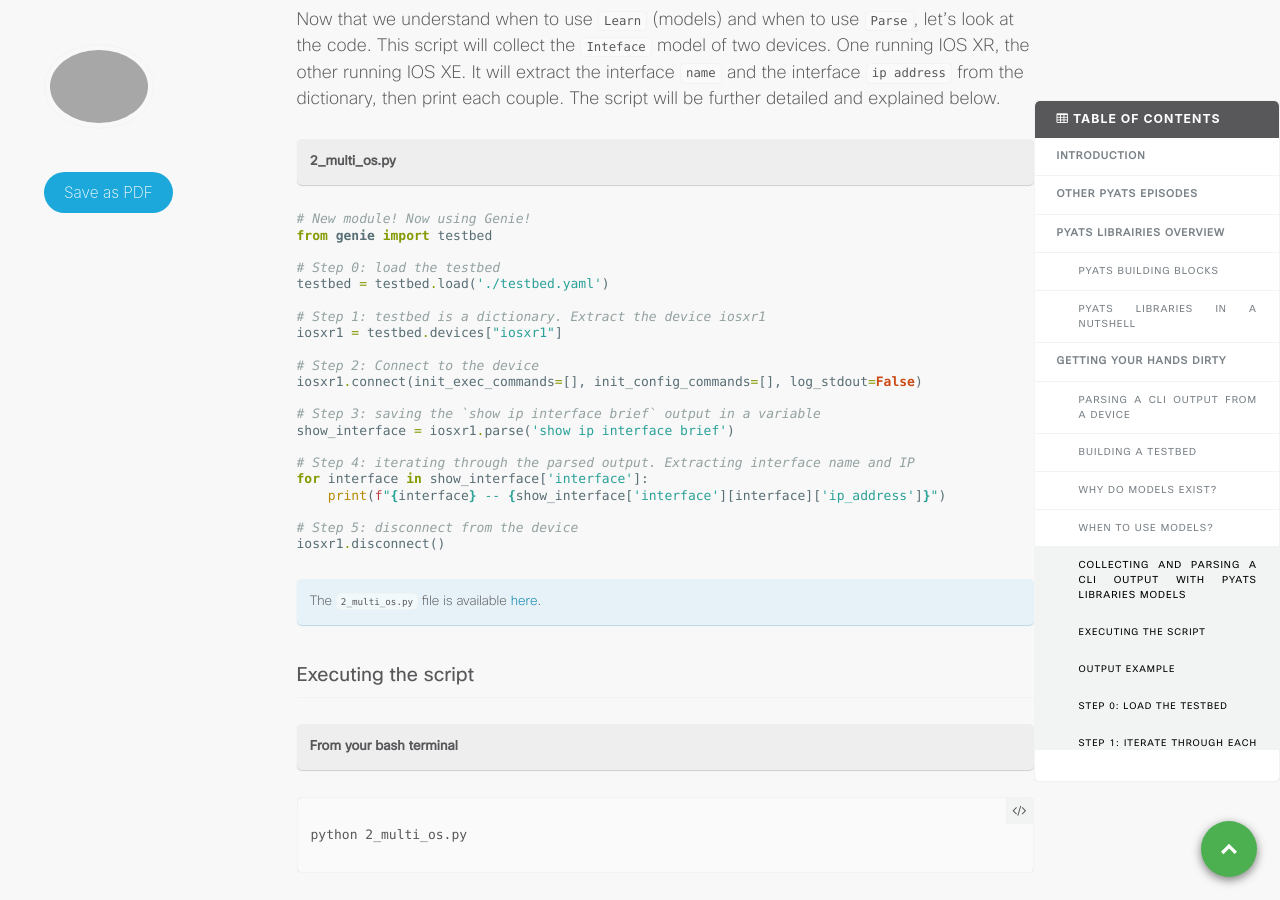
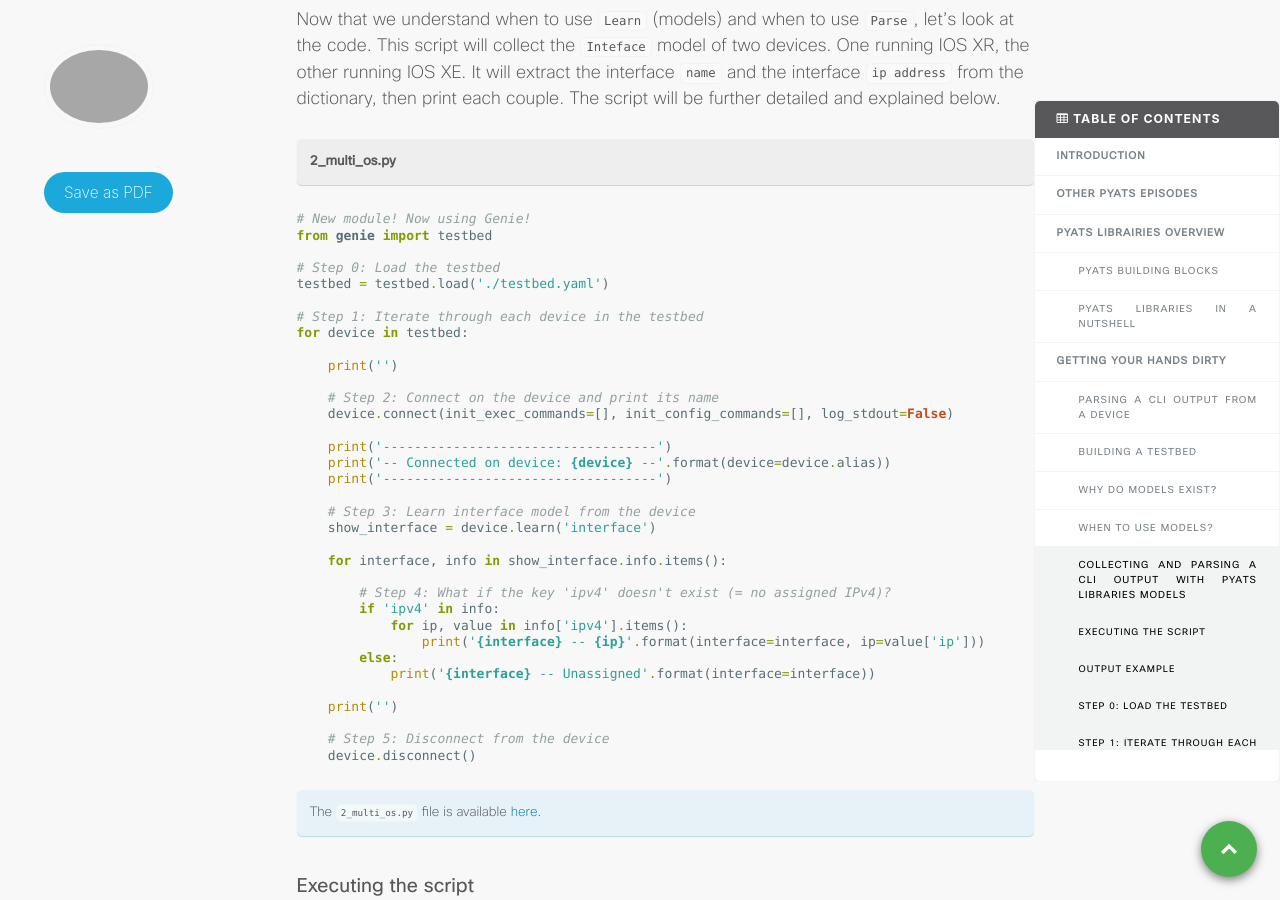
Before and after one commit to xrdocs/programmability, a Jekyll site: the page built from _tutorials/pyats-series-be-a-model.md, in a window 1280 px wide and 900 px high, scrolled down 5925 px. Built offline with Jekyll 4.4.1, drawn with Linux system fonts in a browser that asks for light colours; comment, search, counter and statistics services are not loaded.

Commit message:
python script

```diff
--- a/_tutorials/pyats-series-be-a-model.md
+++ b/_tutorials/pyats-series-be-a-model.md
@@ -263,24 +263,37 @@ Now that we understand when to use `Learn` (models) and when to use `Parse`, let
 <div class="highlight"><pre><span></span><span class="c1"># New module! Now using Genie!</span>
 <span class="kn">from</span> <span class="nn">genie</span> <span class="kn">import</span> <span class="n">testbed</span>
 
-<span class="c1"># Step 0: load the testbed</span>
+<span class="c1"># Step 0: Load the testbed</span>
 <span class="n">testbed</span> <span class="o">=</span> <span class="n">testbed</span><span class="o">.</span><span class="n">load</span><span class="p">(</span><span class="s1">&#39;./testbed.yaml&#39;</span><span class="p">)</span>
 
-<span class="c1"># Step 1: testbed is a dictionary. Extract the device iosxr1</span>
-<span class="n">iosxr1</span> <span class="o">=</span> <span class="n">testbed</span><span class="o">.</span><span class="n">devices</span><span class="p">[</span><span class="s2">&quot;iosxr1&quot;</span><span class="p">]</span>
+<span class="c1"># Step 1: Iterate through each device in the testbed</span>
+<span class="k">for</span> <span class="n">device</span> <span class="ow">in</span> <span class="n">testbed</span><span class="p">:</span>
 
-<span class="c1"># Step 2: Connect to the device</span>
-<span class="n">iosxr1</span><span class="o">.</span><span class="n">connect</span><span class="p">(</span><span class="n">init_exec_commands</span><span class="o">=</span><span class="p">[],</span> <span class="n">init_config_commands</span><span class="o">=</span><span class="p">[],</span> <span class="n">log_stdout</span><span class="o">=</span><span class="kc">False</span><span class="p">)</span>
+    <span class="nb">print</span><span class="p">(</span><span class="s1">&#39;&#39;</span><span class="p">)</span>
 
-<span class="c1"># Step 3: saving the `show ip interface brief` output in a variable</span>
-<span class="n">show_interface</span> <span class="o">=</span> <span class="n">iosxr1</span><span class="o">.</span><span class="n">parse</span><span class="p">(</span><span class="s1">&#39;show ip interface brief&#39;</span><span class="p">)</span>
+    <span class="c1"># Step 2: Connect on the device and print its name</span>
+    <span class="n">device</span><span class="o">.</span><span class="n">connect</span><span class="p">(</span><span class="n">init_exec_commands</span><span class="o">=</span><span class="p">[],</span> <span class="n">init_config_commands</span><span class="o">=</span><span class="p">[],</span> <span class="n">log_stdout</span><span class="o">=</span><span class="kc">False</span><span class="p">)</span>
 
-<span class="c1"># Step 4: iterating through the parsed output. Extracting interface name and IP</span>
-<span class="k">for</span> <span class="n">interface</span> <span class="ow">in</span> <span class="n">show_interface</span><span class="p">[</span><span class="s1">&#39;interface&#39;</span><span class="p">]:</span>
-    <span class="nb">print</span><span class="p">(</span><span class="sa">f</span><span class="s2">&quot;</span><span class="si">{</span><span class="n">interface</span><span class="si">}</span><span class="s2"> -- </span><span class="si">{</span><span class="n">show_interface</span><span class="p">[</span><span class="s1">&#39;interface&#39;</span><span class="p">][</span><span class="n">interface</span><span class="p">][</span><span class="s1">&#39;ip_address&#39;</span><span class="p">]</span><span class="si">}</span><span class="s2">&quot;</span><span class="p">)</span>
+    <span class="nb">print</span><span class="p">(</span><span class="s1">&#39;-----------------------------------&#39;</span><span class="p">)</span>
+    <span class="nb">print</span><span class="p">(</span><span class="s1">&#39;-- Connected on device: </span><span class="si">{device}</span><span class="s1"> --&#39;</span><span class="o">.</span><span class="n">format</span><span class="p">(</span><span class="n">device</span><span class="o">=</span><span class="n">device</span><span class="o">.</span><span class="n">alias</span><span class="p">))</span>
+    <span class="nb">print</span><span class="p">(</span><span class="s1">&#39;-----------------------------------&#39;</span><span class="p">)</span>
 
-<span class="c1"># Step 5: disconnect from the device</span>
-<span class="n">iosxr1</span><span class="o">.</span><span class="n">disconnect</span><span class="p">()</span>
+    <span class="c1"># Step 3: Learn interface model from the device</span>
+    <span class="n">show_interface</span> <span class="o">=</span> <span class="n">device</span><span class="o">.</span><span class="n">learn</span><span class="p">(</span><span class="s1">&#39;interface&#39;</span><span class="p">)</span>
+
+    <span class="k">for</span> <span class="n">interface</span><span class="p">,</span> <span class="n">info</span> <span class="ow">in</span> <span class="n">show_interface</span><span class="o">.</span><span class="n">info</span><span class="o">.</span><span class="n">items</span><span class="p">():</span>
+
+        <span class="c1"># Step 4: What if the key &#39;ipv4&#39; doesn&#39;t exist (= no assigned IPv4)?</span>
+        <span class="k">if</span> <span class="s1">&#39;ipv4&#39;</span> <span class="ow">in</span> <span class="n">info</span><span class="p">:</span>
+            <span class="k">for</span> <span class="n">ip</span><span class="p">,</span> <span class="n">value</span> <span class="ow">in</span> <span class="n">info</span><span class="p">[</span><span class="s1">&#39;ipv4&#39;</span><span class="p">]</span><span class="o">.</span><span class="n">items</span><span class="p">():</span>
+                <span class="nb">print</span><span class="p">(</span><span class="s1">&#39;</span><span class="si">{interface}</span><span class="s1"> -- </span><span class="si">{ip}</span><span class="s1">&#39;</span><span class="o">.</span><span class="n">format</span><span class="p">(</span><span class="n">interface</span><span class="o">=</span><span class="n">interface</span><span class="p">,</span> <span class="n">ip</span><span class="o">=</span><span class="n">value</span><span class="p">[</span><span class="s1">&#39;ip&#39;</span><span class="p">]))</span>
+        <span class="k">else</span><span class="p">:</span>
+            <span class="nb">print</span><span class="p">(</span><span class="s1">&#39;</span><span class="si">{interface}</span><span class="s1"> -- Unassigned&#39;</span><span class="o">.</span><span class="n">format</span><span class="p">(</span><span class="n">interface</span><span class="o">=</span><span class="n">interface</span><span class="p">))</span>
+
+    <span class="nb">print</span><span class="p">(</span><span class="s1">&#39;&#39;</span><span class="p">)</span>
+
+    <span class="c1"># Step 5: Disconnect from the device</span>
+    <span class="n">device</span><span class="o">.</span><span class="n">disconnect</span><span class="p">()</span>
 </pre></div>
 
 The `2_multi_os.py` file is available [here](https://github.com/AntoineOrsoni/xrdocs-how-to-pyats/blob/master/2_multi_os/).
```
